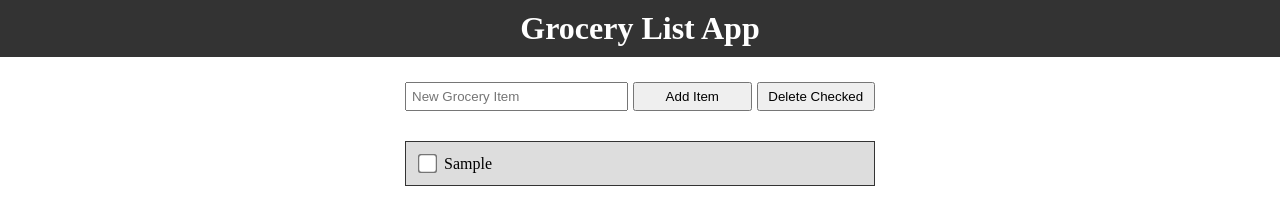
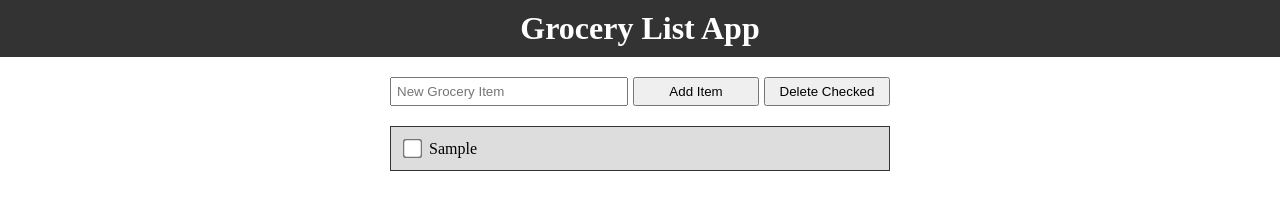
Before and after one commit to JBarth86/grocery-lister, a plain HTML site: page grocery-lister.html in a window 1280 px wide. Both pictures are taken after typing "Sample" into the empty fields and a click on the button "Add Item". Drawn offline with Linux system fonts and the light colour scheme.

Commit message:
Fixed a few problematic styling issues

```diff
--- a/styles.css
+++ b/styles.css
@@ -16,16 +16,17 @@ header {
 main {
   display: flex;
   flex-direction: column;
-  margin: 10px;
+  margin: 0 10px;
 }
 
 form {
   display: flex;
-  padding: 15px;
+  flex-direction: column;
+  padding: 20px 0;
 }
 
 .itemButton {
-  margin-left: 5px;
+  margin-top: 5px;
   flex: 1;
 }
 
@@ -42,24 +43,35 @@ input[type="checkbox"] {
   margin: 5px 10px 5px 5px;
 }
 
+ul {
+  margin-top: -10px;
+  width: 100%;
+}
+
 li {
   display: flex;
   align-items: center;
   list-style: none;
-  margin: 5px;
+  margin: 10px 0;
   padding: 10px;
   border: 1px solid #333;
   background-color: #ddd;
 }
 
-ul {
-  padding: 10px;
-  width: 100%;
-}
-
 @media (min-width: 520px) {
   main {
     width: 500px;
-    margin: 10px auto;
+    margin: auto;
   }
+
+  form {
+    flex-direction: row;
+  }
+
+  .itemButton {
+    margin-left: 5px;
+    margin-top: 0;
+  }
+
+
 }
```
